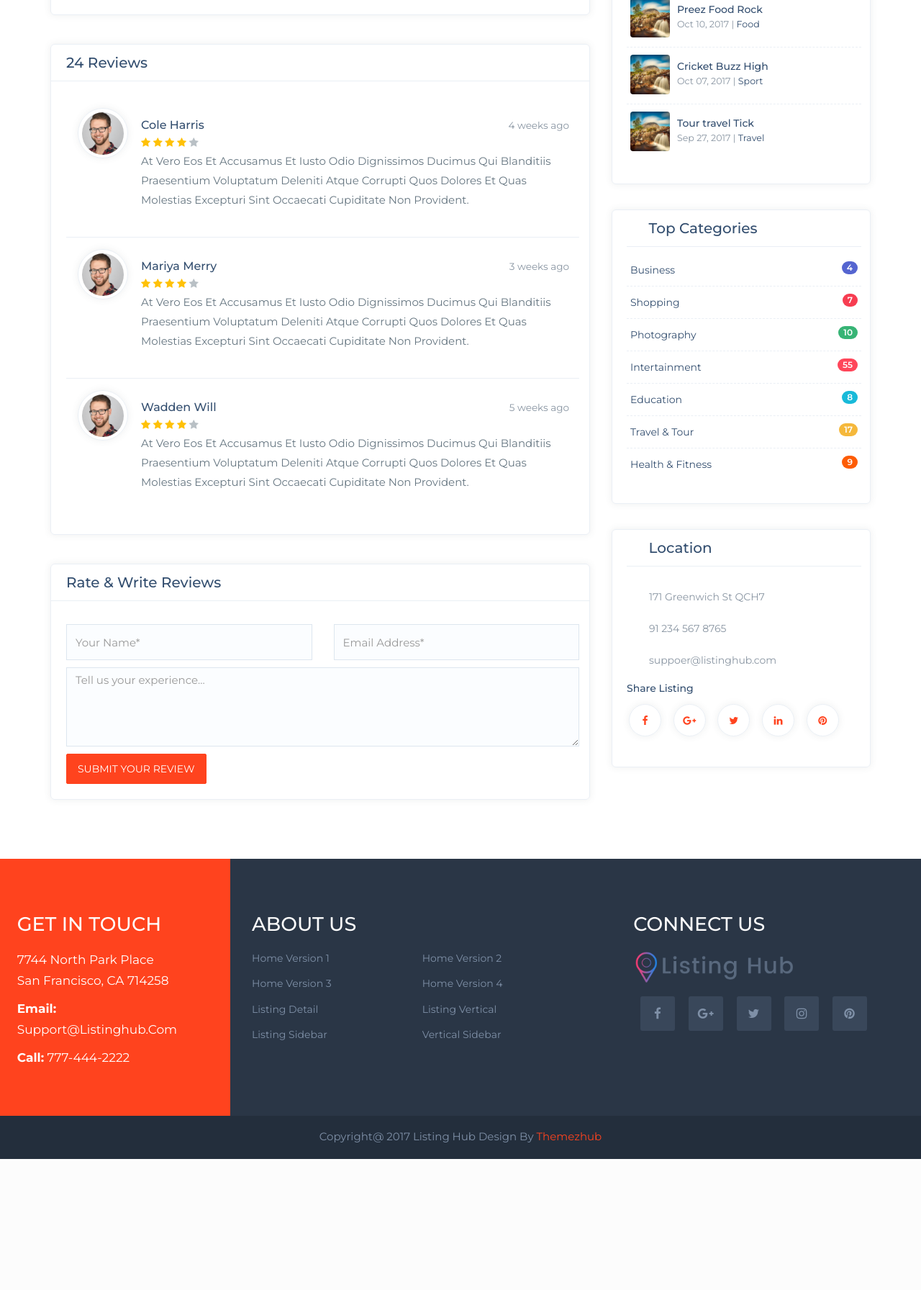
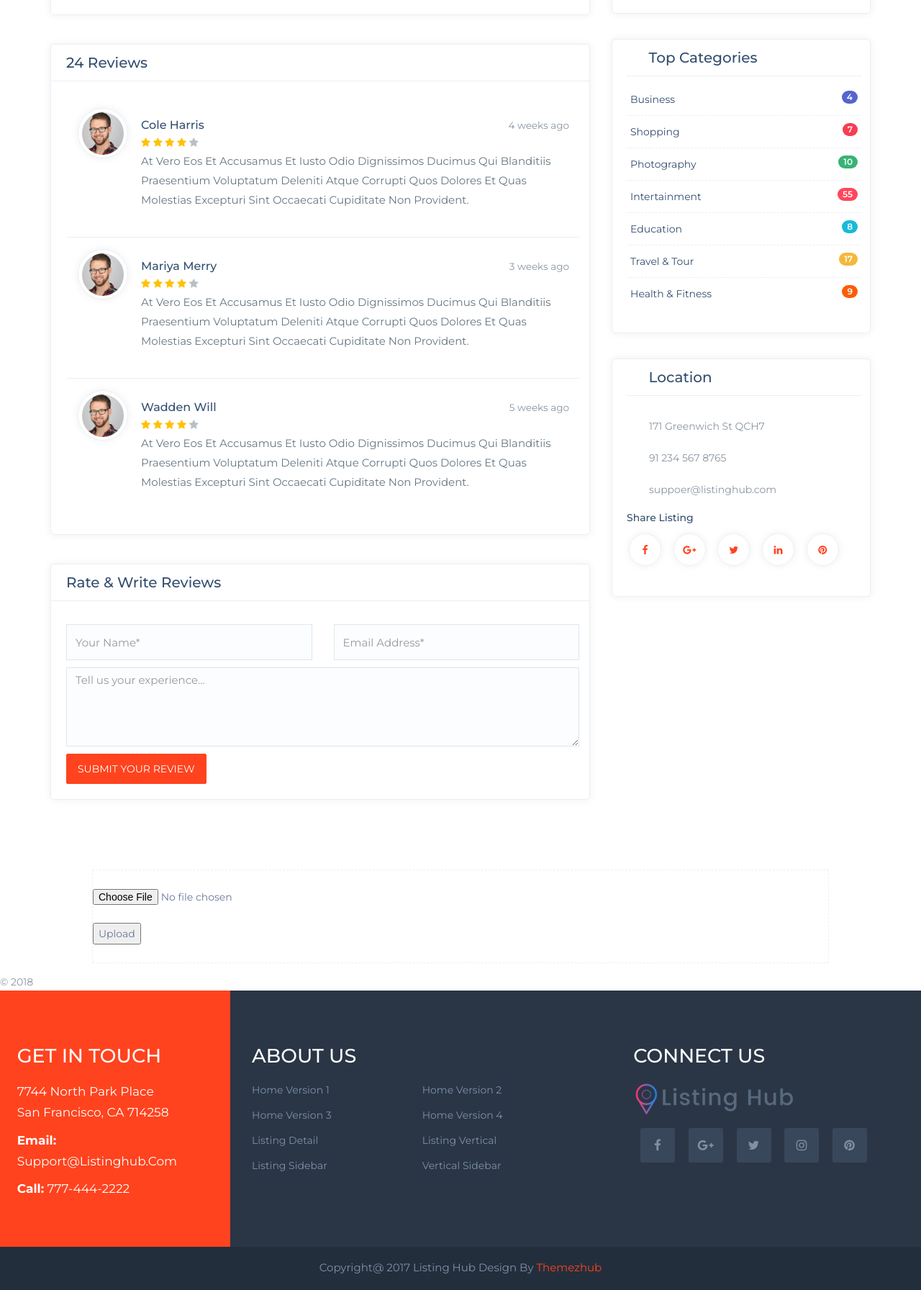
Before and after one commit to aartivermansds/listing-locator, a Rails app: page /listings/1 in a window 1280 px wide. Shown: the part 1557-3349 px from the top of the page at 72% size. Before the commit the page ends 3167 px from the top, so only its background shows below. Run offline with Rails 7, Linux system fonts and the light colour scheme; data comes from the database, SQL or seed files in the repository; tables that the repository leaves empty hold one stand-in row (values such as "Sample post"); grey boxes marked "Sample" are stand-in pictures; some libraries are stand-ins or nearby versions; some web fonts are replaced.

Commit message:
Add dropezone

```diff
--- a/app/assets/javascripts/listing.js
+++ b/app/assets/javascripts/listing.js
@@ -1,5 +1,6 @@
 //= require jquery
 //= require jquery_ujs
+//= require dropzone
 //= require listing/bootstrap.min
 //= require listing/bootsnav
 //= require listing/viewportchecker
--- a/app/assets/stylesheets/listing.css
+++ b/app/assets/stylesheets/listing.css
@@ -17,4 +17,5 @@
  *= require listing/timedropper
  *= require listing/css/icofont
  *= require custom
+ *= require dropzone/dropzone
 */
--- a/app/controllers/listings_controller.rb
+++ b/app/controllers/listings_controller.rb
@@ -11,6 +11,7 @@
   # GET /listings/1
   # GET /listings/1.json
   def show
+    @latest_listings = Listing.last(5)
   end
 
   # GET /listings/new
@@ -24,6 +25,28 @@
   def edit
     @amenities = Amenity.all
   end
+
+  def upload_listing_image
+     @listings = Listing.find(params[:upload_images][:listing_id])
+     @image = @listings.images.build(image: params[:upload][:image])
+     if @image.save!
+      respond_to do |format|
+        format.json{ render :json => @image }
+      end
+    end
+  end
+
+    def remove_listing_image
+     @image = Image.find(params[:id])
+     if  @image .destroy
+      render json: { message: "file delete from server"}
+    else
+      render json: {message: @image.errors.full_messages.join(", ") }
+
+    end
+  end
+
+
 
   # POST /listings
   # POST /listings.json
@@ -92,6 +115,6 @@
 
     # Never trust parameters from the scary internet, only allow the white list through.
     def listing_params
-      params.require(:listing).permit(:name, :description, :banner_image, :city, :state, :country, :zipcode, :latitude, :longitude, :contact, :email, :website, :address, :fb_url, :linkedin_url, :gplus_url, :twitter_url, :listing_category_id, working_hours_attributes: [:id, :listing_id, :day, :from, :to, :_destroy])
+      params.require(:listing).permit(:name, :description, :banner_image, :city, :state, :country, :zipcode, :latitude, :longitude, :contact, :email, :website, :address, :fb_url, :linkedin_url, :gplus_url, :twitter_url, :listing_category_id, working_hours_attributes: [:id, :listing_id, :day, :from, :to, :_destroy],  images_attributes: [:id,:image, :imageable_id, :imageable_type, :_destroy])
     end
   end
--- a/app/models/image.rb
+++ b/app/models/image.rb
@@ -1,5 +1,5 @@
 class Image < ApplicationRecord
-    belongs_to :imageable, polymorohic: :true
+    belongs_to :imageable, polymorphic: :true
     mount_uploader :image, ImageUploader
 
 end
--- a/app/models/listing.rb
+++ b/app/models/listing.rb
@@ -1,6 +1,6 @@
 class Listing < ApplicationRecord
   belongs_to :listing_category, optional: true
-  has_many :images, as: :imageable
+  has_many :images, as: :imageable, dependent: :destroy
   has_many :listing_amenities
   has_many :amenities, through: :listing_amenities
   has_many :working_hours, dependent: :destroy
--- a/app/views/home/index.html.erb
+++ b/app/views/home/index.html.erb
@@ -88,7 +88,7 @@
           <a href="listing-detail.html">
             <%= link_to listing_path(listing), class: "listing-item" do %>
             <div class="listing-shot-img">
-              <%= image_tag listing.banner_image_url, class: "img-responsive" if listing.banner_image_url.present? %>
+              <%= image_tag listing.banner_image_url, class: "img-responsive" , style: "height:200px;width:100%;" if listing.banner_image_url.present? %>
               <span class="like-listing"><i class="fa fa-heart-o" aria-hidden="true"></i></span>
             </div>
             <% end %>
@@ -127,7 +127,6 @@
     </div>
   </div>
 </section>
-
 <!-- End Popular Listing Section -->
 
 <!-- Features Section -->
--- a/app/views/listings/show.html.erb
+++ b/app/views/listings/show.html.erb
@@ -1,21 +1,42 @@
 <!-- ================ Listing Detail Basic Information ======================= -->
 <section class="detail-section" style="background:url('<%= @listing.banner_image.url %>')";>
-   <div class="overlay" style="background-color: rgb(36, 36, 41); opacity: 0.5;"></div>
+   <div class="overlay" style="background-color: rgb(36, 36, 41); opacity: 0.5;">
+   </div>
    <div class="profile-cover-content">
       <div class="container">
          <div class="cover-buttons">
             <ul>
                <li>
-                  <div class="buttons medium button-plain "><i class="fa fa-phone"></i><%= @listing.contact %></div>
+                  <div class="buttons medium button-plain ">
+                     <i class="fa fa-phone"></i>
+                     <%= @listing.contact %>
+                  </div>
                </li>
                <li>
-                  <div class="buttons medium button-plain "><i class="fa fa-map-marker"></i><%= @listing.address %></div>
+                  <div class="buttons medium button-plain ">
+                     <i class="fa fa-map-marker"></i>
+                     <%= @listing.address %>
+                  </div>
                </li>
                <li>
-                  <div class="inside-rating buttons listing-rating theme-btn button-plain"><span class="value">9.7</span> <sup class="out-of">/10</sup></div>
+                  <div class="inside-rating buttons listing-rating theme-btn button-plain">
+                     <span class="value">9.7</span>
+                     <sup class="out-of">/10</sup>
+                  </div>
                </li>
-               <li><a href="#add-review" class="buttons btn-outlined medium add-review"><i class="fa fa-comments-o"></i><span class="hidden-xs">Add review</span></a></li>
-               <li><a href="#" data-listing-id="74" data-nonce="01a769d424" class="buttons btn-outlined"><i class="fa fa-heart-o"></i><span class="hidden-xs">Bookmark</span> </a></li>
+               <li>
+                  <a href="#add-review" class="buttons btn-outlined medium add-review">
+                  <i class="fa fa-comments-o"></i>
+                  <span class="hidden-xs">Add review</span>
+                  </a>
+               </li>
+               <li>
+                  <a href="#" data-listing-id="74" data-nonce="01a769d424" class="buttons btn-outlined">
+                  <i class="fa fa-heart-o">
+                  </i>
+                  <span class="hidden-xs">Bookmark</span>
+                  </a>
+               </li>
             </ul>
          </div>
          <div class="listing-owner hidden-xs hidden-sm">
@@ -346,58 +367,22 @@
                   <div class="widget-boxed-body padd-top-5">
                      <div class="side-list">
                         <ul class="listing-list">
+                          <% @latest_listings.each do |latest_listing| %>
                             <li>
                               <a href="#">
                                 <div class="listing-list-img">
-                                    <%= image_tag "image-3.jpg", class: "img-responsive" %>
+                                  <%= image_tag latest_listing.banner_image_url, class: "img-responsive" if latest_listing.banner_image_url.present? %>
                                 </div>
+                                <!-- <div class="listing-list-info">
+                                  <h5><a href="#" title="Listing"><%#= latest_listing.name.upcase %></a></h5>
+                                  <div class="listing-post-meta">
+                                    <span class="updated"><%#= latest_listing.created_at.strftime("%b %d, %Y") %></span> | <a href="#" rel="tag"><%#= latest_listing.listing_category
+                                    .name.upcase %></a>
+                                  </div>
+                                </div> -->
                               </a>
-                              <div class="listing-list-info">
-                                 <h5><a href="#" title="Listing">Freel Documentry</a></h5>
-                                 <div class="listing-post-meta">
-                                    <span class="updated">Nov 26, 2017</span> | <a href="#" rel="tag">Documentry</a>
-                                 </div>
-                              </div>
                             </li>
-                           <li>
-                              <a href="#">
-                                 <div class="listing-list-img">
-                                    <%= image_tag "image-3.jpg", class: "img-responsive" %>
-                                 </div>
-                              </a>
-                              <div class="listing-list-info">
-                                 <h5><a href="#" title="Listing">Preez Food Rock</a></h5>
-                                 <div class="listing-post-meta">
-                                    <span class="updated">Oct 10, 2017</span> | <a href="#" rel="tag">Food</a>
-                                 </div>
-                              </div>
-                           </li>
-                           <li>
-                              <a href="#">
-                                 <div class="listing-list-img">
-                                    <%= image_tag "image-3.jpg", class: "img-responsive" %>
-                                 </div>
-                              </a>
-                              <div class="listing-list-info">
-                                 <h5><a href="#" title="Listing">Cricket Buzz High</a></h5>
-                                 <div class="listing-post-meta">
-                                    <span class="updated">Oct 07, 2017</span> | <a href="#" rel="tag">Sport</a>
-                                 </div>
-                              </div>
-                           </li>
-                           <li>
-                              <a href="#">
-                                 <div class="listing-list-img">
-                                    <%= image_tag "image-3.jpg", class: "img-responsive" %>
-                                 </div>
-                              </a>
-                              <div class="listing-list-info">
-                                 <h5><a href="#" title="Listing">Tour travel Tick</a></h5>
-                                 <div class="listing-post-meta">
-                                    <span class="updated">Sep 27, 2017</span> | <a href="#" rel="tag">Travel</a>
-                                 </div>
-                              </div>
-                           </li>
+                          <% end %>
                         </ul>
                      </div>
                   </div>
@@ -437,12 +422,14 @@
                         </ul>
                         <h5>Share Listing</h5>
                         <ul class="side-list-inline no-border social-side">
-                           <li><a href="#"><i class="fa fa-facebook theme-cl"></i></a></li>
+                           <li><a href="#"><i class="fa fa-facebook theme-cl"></i></a>
+                           </li>
                            <li><a href="#"><i class="fa fa-google-plus theme-cl"></i></a></li>
                            <li><a href="#"><i class="fa fa-twitter theme-cl"></i></a></li>
                            <li><a href="#"><i class="fa fa-linkedin theme-cl"></i></a></li>
                            <li><a href="#"><i class="fa fa-pinterest theme-cl"></i></a></li>
                         </ul>
+                     </div>
                   </div>
                </div>
             </div>
@@ -453,6 +440,16 @@
    </div>
    </div>
 </section>
+<div>
+<%= form_for :upload_images, url: :upload_listing_image_listings,  html: { multipart: true, class: "dropzone"} do |f|  %>
+
+  <%= f.hidden_field :listing_id, value:  @listing.id %>
+    <div class="fallback">
+      <%= f.file_field :image %><br>
+      <%= f.submit "Upload" %>
+    </div>
+<% end %>
+</div>
 <!-- Google-map -->
 <script src="https://maps.googleapis.com/maps/api/js?key=AIzaSyAmiJjq5DIg_K9fv6RE72OY__p9jz0YTMI"></script>
 <script src="assets/js/gmap3.min.js"></script>
@@ -494,6 +491,7 @@
              // Options will go here
            });
 
+
 </script>
 <!-- Date Dropper Script-->
 <script>
@@ -517,3 +515,35 @@
    });
 </script>
 </div>
+
+<style type="text/css">
+  .listing-list-img img {
+    height:100px;
+  }
+</style>
+<script type="text/javascript">
+    $(function () {
+    $(".dropzone").dropzone({
+
+      paramName: 'upload[image]',
+      addRemoveLinks: true,
+      success: function(file, response) {
+        $(file.previewElement).find('.dz-remove').attr('id', response.id);
+        $(file.previewElement).addClass('dz-success');
+      },
+      removedfile: function(file) {
+        var id = $(file.previewTemplate).find('.dz-remove').attr('id');
+        $.ajax({
+          type: 'DELETE',
+          url: "/remove_listing_image/" + id,
+          success: function(data) {
+            console.log(data.message);
+          }
+        });
+        var previewElement;
+        return (previewElement = file.previewElement) != null ? (previewElement.parentNode.removeChild(file.previewElement)) : (void 0);
+      },
+    });
+  });
+  </script>
+© 2018
--- a/config/routes.rb
+++ b/config/routes.rb
@@ -8,10 +8,18 @@
   devise_for :admin_users, ActiveAdmin::Devise.config
   ActiveAdmin.routes(self)
   root 'home#index'
-  resources :listings
+  resources :listings do
+    collection do
+        post :upload_listing_image
+      end
+    end
+    delete '/remove_listing_image/:id' => "listings#remove_listing_image"
+
+
   namespace :admins do
     resources :amenities
     resources :listings
+
     resources :listing_categories
     resources :place_categories
     resources :places
```
Also changed, not shown: Gemfile, Gemfile.lock, 8 other files. Lines whose indentation alone changed are shown as unchanged.
